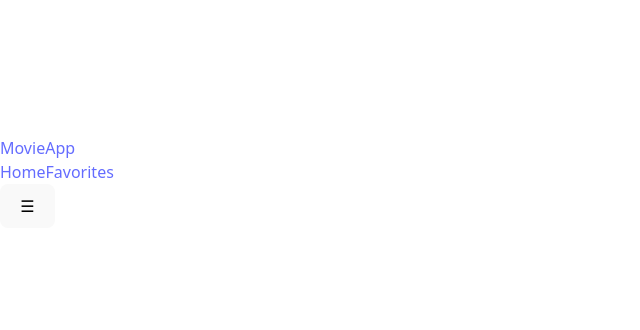
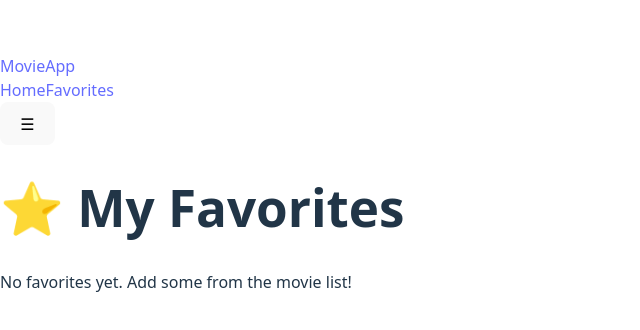
Before and after one commit to Bee-Web-hub/Movie-app, a React app in the folder movieapp/: page /favorites in a window 1280 px wide. Shown: the part 218-548 px from the top of the page, without its empty margins (0-640 px from the left). Built offline with nearby package versions, Linux system fonts and the light colour scheme; the HTML template or start-up script is replaced by a standard one.

Commit message:
Favorite page added

```diff
--- a/movieapp/src/App.jsx
+++ b/movieapp/src/App.jsx
@@ -3,6 +3,8 @@ import { Routes, Route } from "react-router-dom";
 import Home from "./pages/Home";
 import MovieDetails from "./pages/MovieDetails";
 import Navbar from "./components/Navbar";
+import Favorites from "./pages/Favorites"; // add this import
+
 
 function App() {
   return (
@@ -11,6 +13,7 @@ function App() {
       <main className="container mx-auto px-4 py-6">
         <Routes>
           <Route path="/" element={<Home />} />
+          <Route path="/favorites" element={<Favorites />} />
           <Route path="/movie/:id" element={<MovieDetails />} />
         </Routes>
       </main>
--- /dev/null
+++ b/movieapp/src/pages/Favorites.jsx
@@ -0,0 +1,51 @@
+import React, { useEffect, useState } from "react";
+import MovieCard from "../components/MovieCard";
+
+const getFavorites = () => {
+  const favs = localStorage.getItem("favorites");
+  return favs ? JSON.parse(favs) : [];
+};
+
+export default function Favorites() {
+  const [favorites, setFavorites] = useState([]);
+
+  useEffect(() => {
+    setFavorites(getFavorites());
+  }, []);
+
+  const removeFavorite = (imdbID) => {
+    const updatedFavorites = favorites.filter((fav) => fav.imdbID !== imdbID);
+    localStorage.setItem("favorites", JSON.stringify(updatedFavorites));
+    setFavorites(updatedFavorites);
+  };
+
+  return (
+    <div className="min-h-screen bg-gray-50 dark:bg-gray-900 p-6">
+      <h1 className="text-2xl font-bold text-gray-800 dark:text-white mb-6">
+        ⭐ My Favorites
+      </h1>
+
+      {favorites.length > 0 ? (
+        <div className="grid sm:grid-cols-2 md:grid-cols-3 lg:grid-cols-4 gap-6">
+          {favorites.map((movie) => (
+            <div key={movie.imdbID} className="relative group">
+              <MovieCard movie={movie} />
+
+              {/* Remove button */}
+              <button
+                onClick={() => removeFavorite(movie.imdbID)}
+                className="absolute top-3 left-3 bg-red-500 text-white text-xs px-2 py-1 rounded-lg opacity-0 group-hover:opacity-100 transition"
+              >
+                Remove
+              </button>
+            </div>
+          ))}
+        </div>
+      ) : (
+        <p className="text-gray-600 dark:text-gray-400 text-center mt-10">
+          No favorites yet. Add some from the movie list!
+        </p>
+      )}
+    </div>
+  );
+}
```
